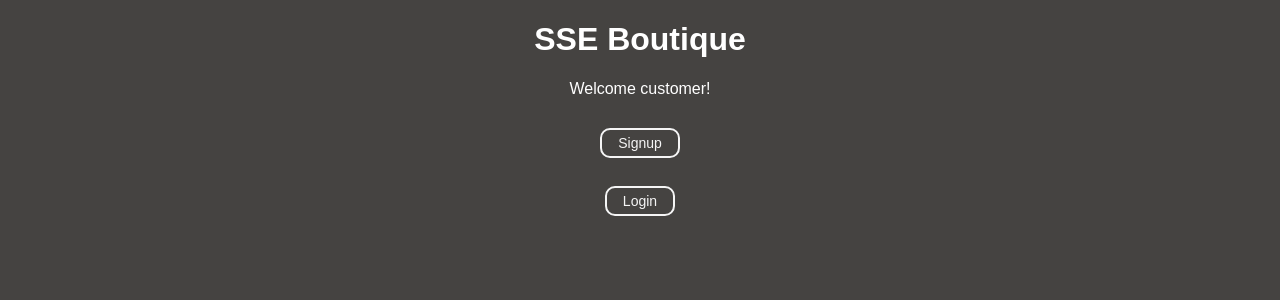
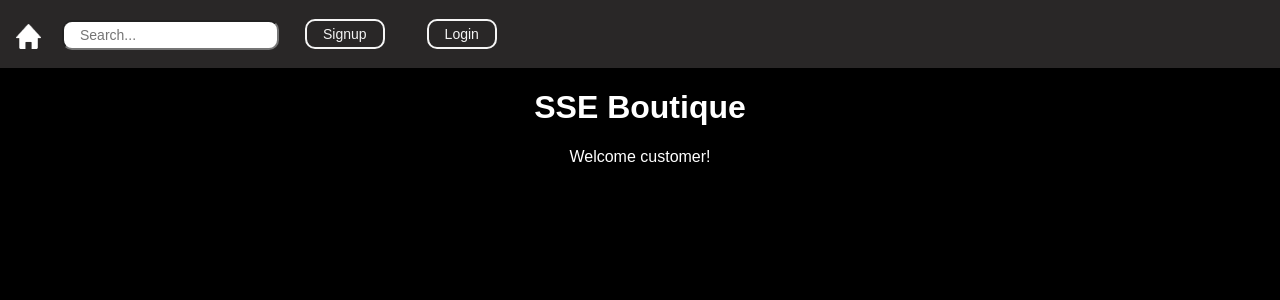
Before and after one commit to Challenger-84/cs_project, a Flask app: page / in a window 1280 px wide. Shown: the top 300 px of the page. Run offline with Flask 2, Linux system fonts and the light colour scheme; some libraries are stand-ins or nearby versions.

Commit message:
Styled and made navbar functional

```diff
--- a/auth/login.py
+++ b/auth/login.py
@@ -1,3 +1,4 @@
+from auth.signup import signup
 from flask import Blueprint , request, session, flash, redirect, render_template, url_for, current_app
 from flask_mysql_connector import MySQL
 from werkzeug.security import check_password_hash
@@ -50,9 +51,11 @@ def login():
             flash('Already logged in.', 'info')
             return redirect(url_for('profile'))
         else:
+            print(url_for('signup.signup'))
             # If not we show the login page
             return render_template('login.html',
-                    homepage_link = url_for('home')
+                    homepage_link = url_for('home'),
+                    signup_link = url_for('signup.signup')
                 )
 
 @login_blueprint.route('/logout')
--- a/auth/signup.py
+++ b/auth/signup.py
@@ -58,5 +58,6 @@ def signup():
     else:
         # If the request method is GET (ie The user opened the webpage)
         return render_template('sign_up.html',
-                homepage_link = url_for('home')
+                homepage_link = url_for('home'),
+                login_link = url_for('login.login')
             )
--- a/static/stlye.css
+++ b/static/stlye.css
@@ -1,8 +1,9 @@
 body {
-    background-color:#454341;
+    background-color:black;
     color: white;
     text-align: center;
-    font-family:sans-serif
+    font-family:sans-serif;
+    margin: 0;
 }
 
 h5 {
@@ -22,8 +23,22 @@ input{
     margin: 5px;
     transition: 100ms;
 }
-.navbar {
-    text-align: left;
+ul{
+    background-color:#292727;
+    list-style-type: none;
+    margin: 0;
+    padding: 0;
+    overflow: hidden;
+}
+li{
+    float: left;
+}
+li a{
+    display: block;
+    color: white;
+    text-align: center;
+    padding: 14px 16px;
+    text-decoration: none;
 }
 .button{
     background-color: inherit;
@@ -38,3 +53,10 @@ input{
     background-color: whitesmoke;
     color: black;
 }
+
+#searchbox{
+    padding: 5px 16px;
+    margin-top: 20px;
+    border-radius: 10px;
+    font-size: 14px;
+}
--- a/templates/base.html
+++ b/templates/base.html
@@ -9,22 +9,31 @@
         <title>{% block Title %}{% endblock %} SSE Boutique</title>
     </head>
     <body>
+        <ul>
+            <li>
+                <a href="{{ homepage_link }}">
+                    <img style="margin-top: 10px;" src="static/images/home_icon.png" alt = 'Go Back <' width= 25>
+                </a>
+            </li>
+            <li>
+                <form action='#' method='POST'>
+                    <input id="searchbox" type="text" placeholder="Search..." name="Search">
+                </form>
+            </li>
+            {% block navbar_buttons %}
+            <li>
+                <a href="">
+                    <input class="button" type="button" value="Admin Page">
+                </a>
+            </li>
+            <li>
+                <a href="">
+                    <input class="button" type="button" value="Profile Page">
+                </a>
+            </li>
+            {% endblock %}
+        </ul>
         {% block content %}
-        <div class='navbar'>
-            <a href="{{ homepage_link }}">
-                <img src="static/images/home_icon.png" alt = 'Go Back <' width= 50>
-            </a>
-            <a href="">
-                <img src="" alt="Admin Page">
-            </a>
-            <form action='#' method='POST'>
-                <input type="text" placeholder="Search..." name="Search">
-            </form>
-            <a href="">
-                <img src="" alt="Profile Page">
-            </a>
-
-    </div>
         {% endblock %}
     </body>
 </html>
--- a/templates/index.html
+++ b/templates/index.html
@@ -3,7 +3,34 @@
 {% block stylesheet %}<link rel='stylesheet' type="text/css" href="{{ url_for('static', filename='stlye.css')}}">{% endblock %}
 {% block Title %}Homepage -{% endblock %}
 
+{% block navbar_buttons %}
+{% if not is_loggedin %}
+    <li>
+        <a href={{signup_link}}>
+            <input class="button" type="button" value="Signup">
+        </a>
+    </li>
+    <li>
+        <a href={{login_link}}>
+            <input class="button" type="button" value="Login">
+        </a>
+    </li>
+{% else %}
+    <li>
+        <a href={{profile_link}}>
+            <input class="button" type="button" value="Profile">
+        </a>
+    </li>
+    <li>
+        <a href={{logout_link}}>
+            <input class="button" type="button" value="Logout">
+        </a>
+    </li>
+{% endif %}
+{% endblock %}
+
 {% block content %}
+
 <h1>SSE Boutique</h1>
 <p>Welcome customer!</p>
 
@@ -16,22 +43,4 @@
         {% endif %}
     {% endwith %}
 </h5>
-
-{% if not is_loggedin %}
-    <a href={{signup_link}}>
-        <input class="button" type="button" value="Signup">
-    </a><br>
-    <br>
-    <a href={{login_link}}>
-        <input class="button" type="button" value="Login">
-    </a>
-{% else %}
-    <a href={{profile_link}}>
-        <input class="button" type="button" value="Profile">
-    </a><br>
-    <br>
-    <a href={{logout_link}}>
-        <input class="button" type="button" value="Logout">
-    </a>
-{% endif %}
 {% endblock %}
--- a/templates/profile.html
+++ b/templates/profile.html
@@ -4,12 +4,6 @@
 {% block stylesheet %}<link rel='stylesheet' type="text/css" href="{{ url_for('static', filename='stlye.css')}}">{% endblock %}
 
 {% block content %}
-<div class='navbar'>
-    <a href="{{ homepage_link }}">
-        <img src="static/images/home_icon.png" alt = 'Go Back <' width= 50>
-    </a>
-</div>
-
 <h1>Hello {{user}}</h1>
 
 <h5>
```
Also changed, not shown: auth/templates/login.html (+8 -6 lines), auth/templates/sign_up.html (+7 -6 lines).
